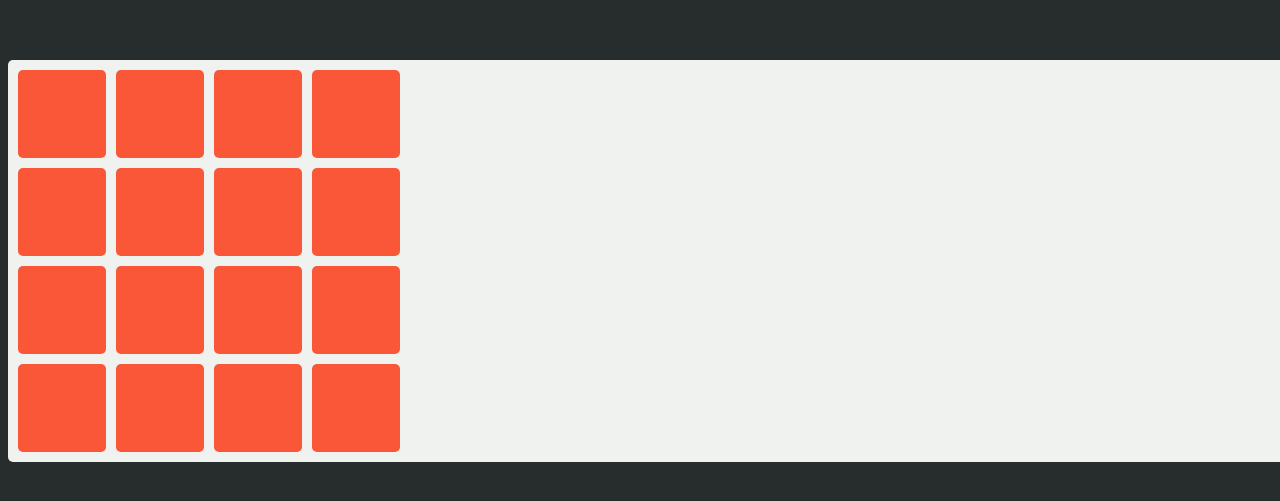
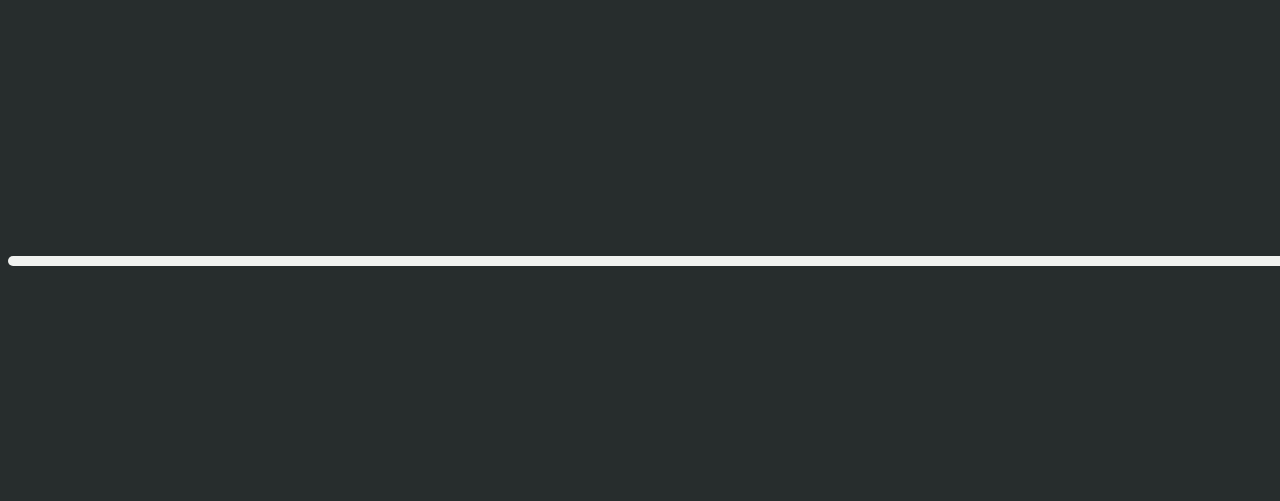
Before and after one commit to inlife/taptap, a website: page content/source/index.jade in a window 1280 px wide. Shown: the part 147-648 px from the top of the page. Drawn offline with nearby package versions, Linux system fonts and the light colour scheme; files that its build step writes are made by us from their sources.

Commit message:
Remove unused code

```diff
--- a/content/source/index.jade
+++ b/content/source/index.jade
@@ -1,19 +1,10 @@
 doctype html
 html(lang="en")
-    head
-        title swap
-        link(rel='stylesheet', type='text/css', href='css/all.min.css')
-        script(src='js/all.js')
-        meta(name='viewport', content='width=device-width, initial-scale=1, maximum-scale=1, user-scalable=no')
-    body(ontouchstart)
-        main
-            -var size = 4
-            div(class='field', data-size=size)
-                -var x = 0
-                while x < size
-                    -x++
-                    div.line
-                        -var y = 0
-                        while y < size
-                            -y++
-                            div(class='cell',id='cell_' + x + '_' + y)
+  head
+    title swap
+    link(rel='stylesheet', type='text/css', href='css/all.min.css')
+    script(src='js/all.js')
+    meta(name='viewport', content='width=device-width, initial-scale=1, maximum-scale=1, user-scalable=no')
+  body(ontouchstart)
+    main
+      div(class='field')
```
